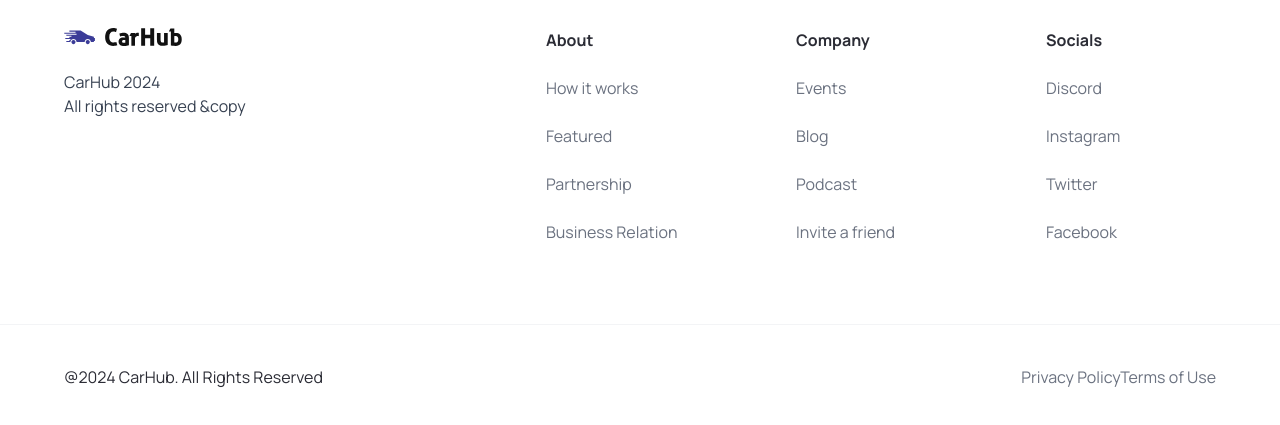
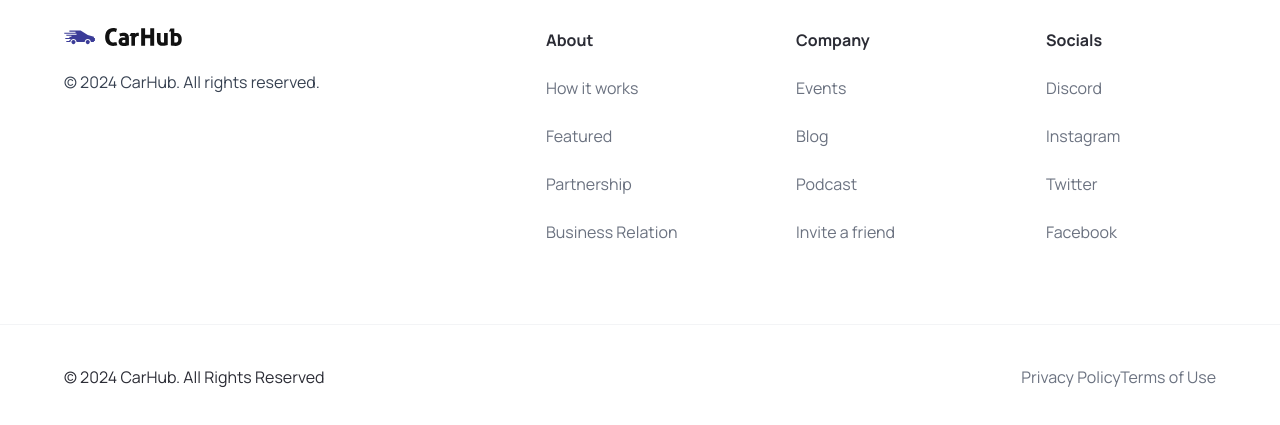
Before and after one commit to HD-40307g/car_showcase, a Next.js app: page / in a window 1280 px wide. Shown: the part 1183-1608 px from the top of the page. Built offline with nearby package versions, Linux system fonts and the light colour scheme; no server answers.

Commit message:
Add dynamic year to automatically get the current year for the copyright statement

```diff
--- a/components/Footer.tsx
+++ b/components/Footer.tsx
@@ -7,8 +7,8 @@ const Footer = () => {
         <footer className='footer'>
             <div className='footer__links-container'>
                 <div className='footer__rights'>
-                    <Image src='/logo.svg' alt='logo' width={118} height={18} className='object-contain' />
-                    <p className='text-base text-gray-700'>CarHub  2024 <br/>All rights reserved &copy</p>
+                    <Image src='/logo.svg' alt='CarHub logo' width={118} height={18} className='object-contain' />
+                    <p className='text-base text-gray-700'>&copy; {new Date().getFullYear()} CarHub. All rights reserved.</p>
                 </div>
                 <div className='footer__links'>
                     {footerLinks.map((link) => (
@@ -22,7 +22,7 @@ const Footer = () => {
                 </div>
             </div>
             <div className='footer__copyrights'>
-                <p>@2024 CarHub. All Rights Reserved</p>
+                <p>&copy; {new Date().getFullYear()} CarHub. All Rights Reserved</p>
                 <div className='footer__copyright-links'>
                     <Link href='/' className='text-gray-500'>Privacy Policy</Link>
                     <Link href='/' className='text-gray-500'>Terms of Use</Link>
```
